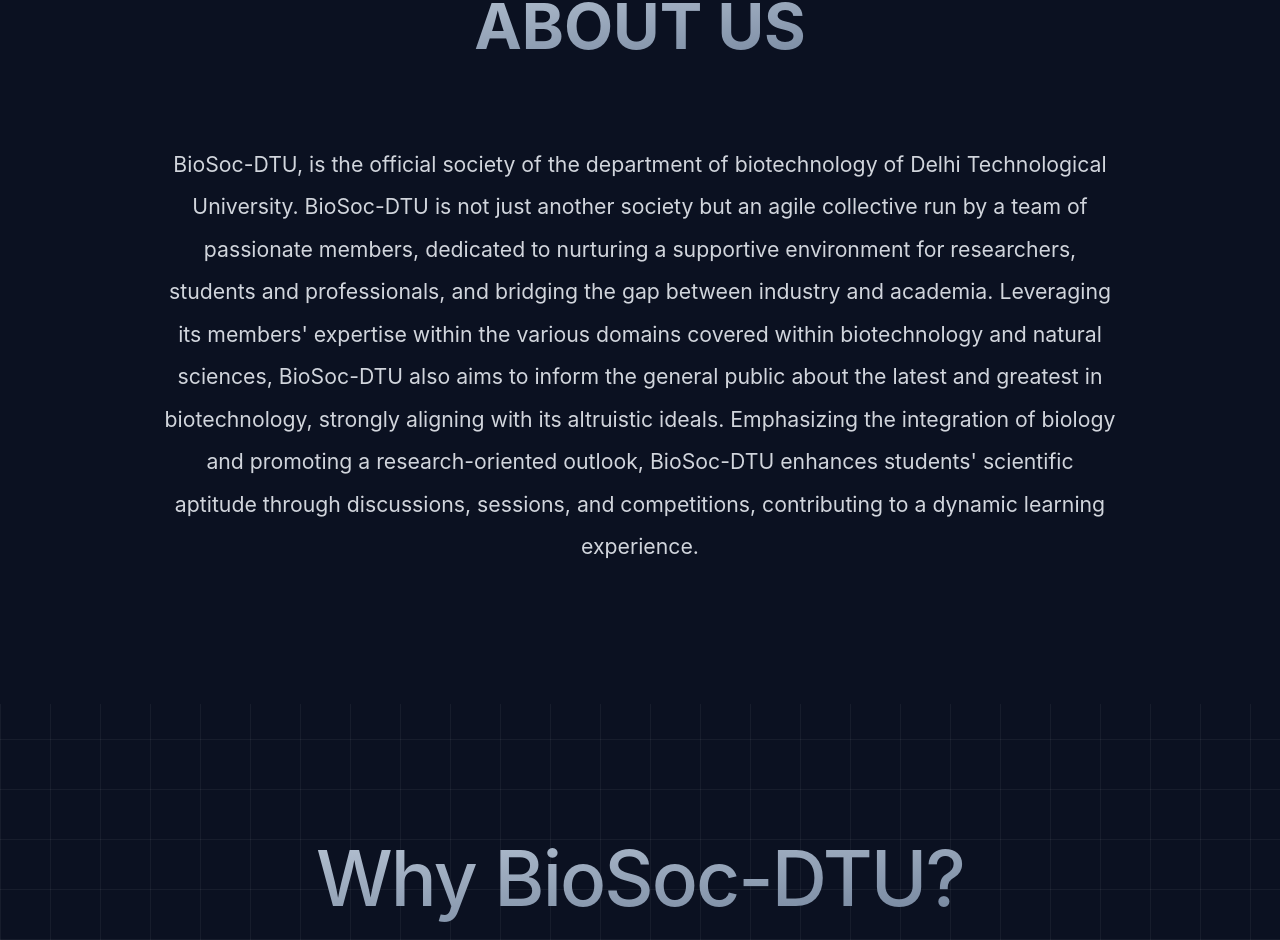
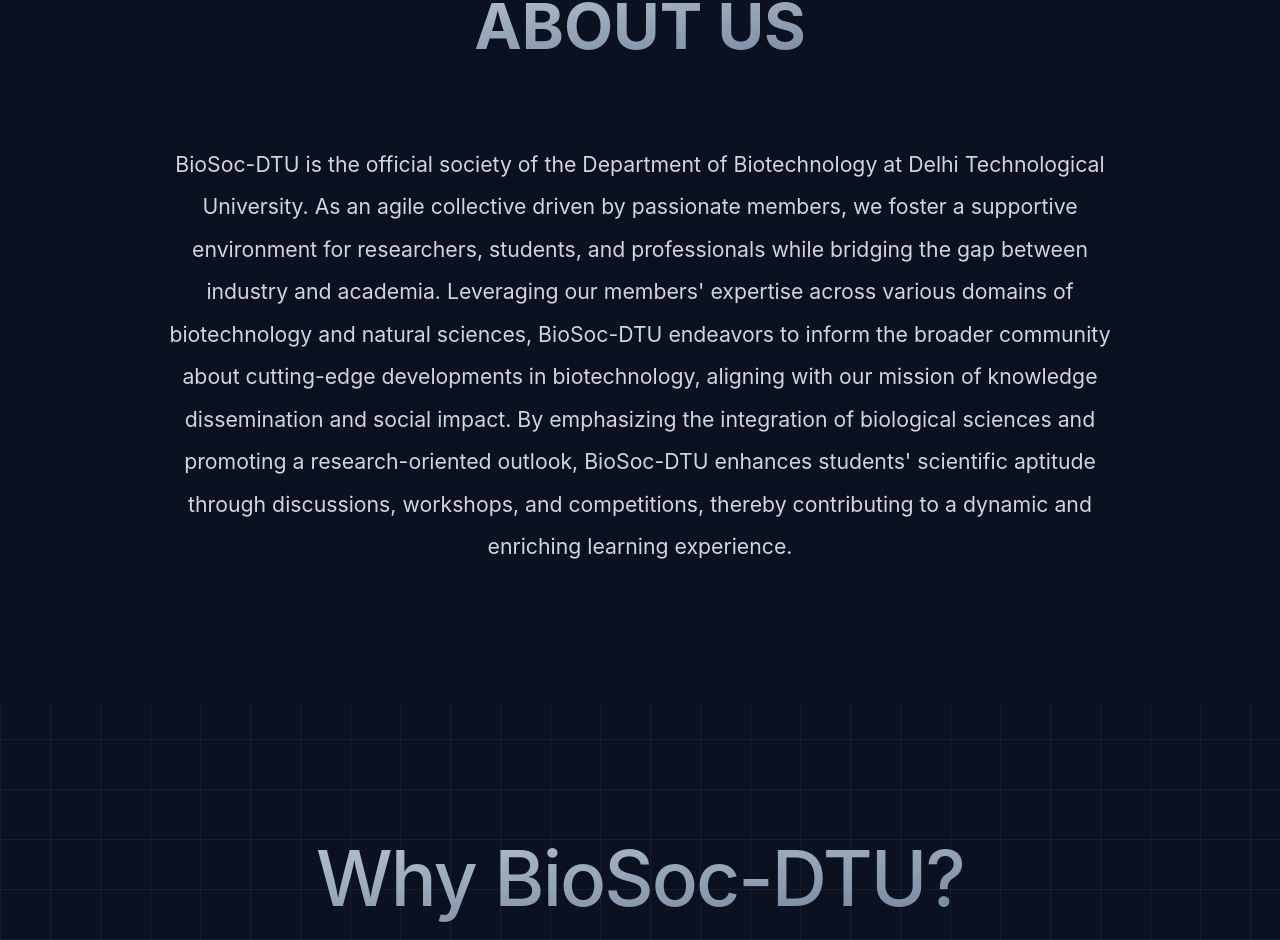
Before and after one commit to scorpion4545/biosoc2, a React (Vite) app: page / in a window 1280 px wide. Shown: the part 2661-3601 px from the top of the page. Built offline with nearby package versions, Linux system fonts and the light colour scheme.

Commit message:
fix: resolve PR comments - improve About Us text professionalism and fix newsletter IDs

```diff
--- a/src/components/ImageGallery.tsx
+++ b/src/components/ImageGallery.tsx
@@ -79,10 +79,10 @@
             ABOUT US
           </h1>
           <p className="text-base leading-relaxed text-gray-300 md:text-xl md:leading-loose">
-            BioSoc-DTU, is the official society of the department of biotechnology of Delhi Technological University.
-            BioSoc-DTU is not just another society but an agile collective run by a team of passionate members, dedicated to nurturing a supportive environment for researchers, students and professionals, and bridging the gap between industry and academia.
-            Leveraging its members' expertise within the various domains covered within biotechnology and natural sciences, BioSoc-DTU also aims to inform the general public about the latest and greatest in biotechnology, strongly aligning with its altruistic ideals.
-            Emphasizing the integration of biology and promoting a research-oriented outlook, BioSoc-DTU enhances students' scientific aptitude through discussions, sessions, and competitions, contributing to a dynamic learning experience.
+            BioSoc-DTU is the official society of the Department of Biotechnology at Delhi Technological University.
+            As an agile collective driven by passionate members, we foster a supportive environment for researchers, students, and professionals while bridging the gap between industry and academia.
+            Leveraging our members' expertise across various domains of biotechnology and natural sciences, BioSoc-DTU endeavors to inform the broader community about cutting-edge developments in biotechnology, aligning with our mission of knowledge dissemination and social impact.
+            By emphasizing the integration of biological sciences and promoting a research-oriented outlook, BioSoc-DTU enhances students' scientific aptitude through discussions, workshops, and competitions, thereby contributing to a dynamic and enriching learning experience.
           </p>
         </motion.div>
       </section>
--- a/src/components/Newsletter.tsx
+++ b/src/components/Newsletter.tsx
@@ -14,19 +14,19 @@
 
   const pdfs: PdfItem[] = [
     {
-      id: 4,
+      id: 5,
       title: "The Petridish Edition:5",
       file: "/team/Ed5.pdf",
       thumbnail: "/team/Ed5_CP.jpg"
     },
     {
-      id: 5,
+      id: 4,
       title: "The Petridish Edition:4",
       file: "/team/Ed4.pdf",
       thumbnail: "/team/Edition4.jpg"
     },
     {
-      id: 1,
+      id: 3,
       title: "The Petridish Edition:3",
       file: "/team/Ed3.pdf",
       thumbnail: "/team/Edition3.jpg"
@@ -38,9 +38,9 @@
       thumbnail: "/team/Edition1.jpg"
     },
     {
-      id: 3,
+      id: 1,
       title: "The Petridish Edition:1",
-      file: "/team/Edi1.pdf",
+      file: "/team/Ed1.pdf",
       thumbnail: "/team/Edition2.jpg"
     }
   ];
```
